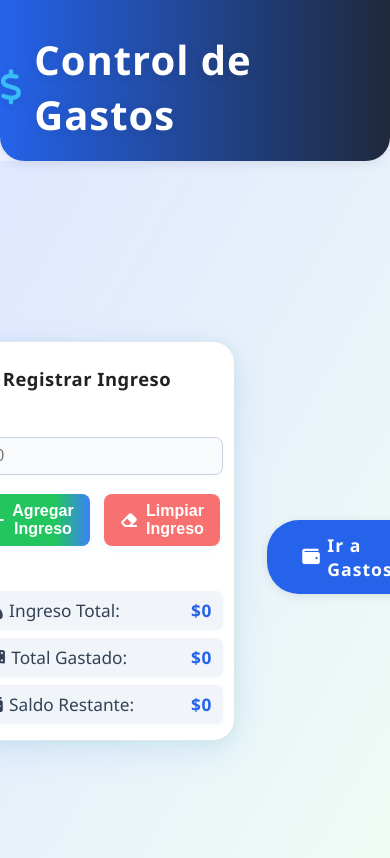
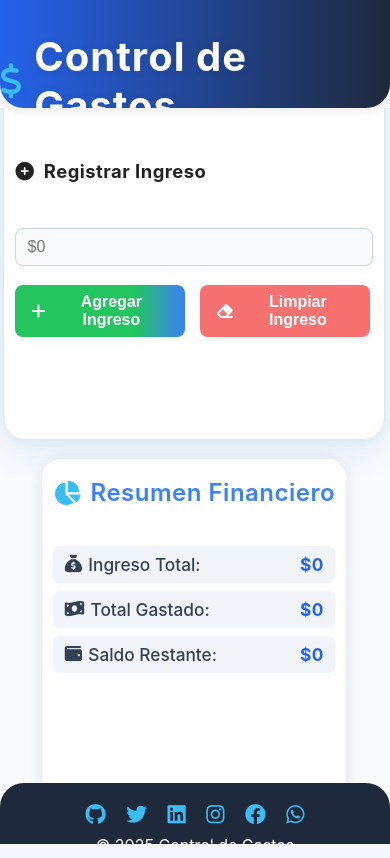
Before and after one commit to MiguelAngelZ1/Control-de-Gastos, a plain HTML site: page index.html in a window 390 px wide. Shown: the top 858 px of the page. Drawn offline with Linux system fonts and the light colour scheme; a script that the page names is missing.

Commit message:
Rediseño total index

```diff
--- a/css/main.css
+++ b/css/main.css
@@ -6,12 +6,9 @@
 }
 
 html, body {
-  width: 100%;
-  min-height: 100vh;
+  height: 100%;
   margin: 0;
   padding: 0;
-  /* Quitar overflow-x para evitar scroll horizontal */
-  overflow-x: hidden;
   box-sizing: border-box;
 }
 
@@ -23,14 +20,13 @@
 }
 
 body {
-  /* Elimina max-width y width fijos para aprovechar la pantalla */
-  font-family: 'Segoe UI', Arial, sans-serif;
-  background: #eef2ff;
-  color: #222;
   min-height: 100vh;
-  box-sizing: border-box;
-  /* Quitar width y max-width */
+  background: #f8fafc;
+  font-family: 'Inter', Arial, sans-serif;
+  color: #1e293b;
   overflow: hidden;
+  display: flex;
+  flex-direction: column;
 }
 
 a {
@@ -77,38 +73,96 @@
   color: #38bdf8;
 }
 
-.main-nav {
-  margin-top: 1.2rem;
+.main-flex {
+  flex: 1 1 auto;
   display: flex;
+  align-items: center;
   justify-content: center;
+  min-height: 0;
+  padding: 2.5rem 1rem 1.5rem 1rem;
 }
 
-.nav-main-container {
-  text-align: center;
-  margin: 2rem 0;
+.dashboard-container {
+  display: flex;
+  flex-wrap: wrap;
+  gap: 2.5rem;
+  justify-content: center;
+  align-items: flex-start;
+  width: 100%;
+  max-width: 1100px;
 }
 
-.nav-list {
-  list-style: none;
+.card-shadow {
+  background: #fff;
+  border-radius: 1.2rem;
+  box-shadow: 0 2px 16px 0 rgba(30,41,59,0.10);
+  padding: 2rem 2.2rem 1.5rem 2.2rem;
+  min-width: 320px;
+  max-width: 370px;
+  flex: 1 1 340px;
   display: flex;
-  gap: 1.5rem;
+  flex-direction: column;
+  gap: 1.2rem;
 }
 
-.nav-link {
-  color: #fff;
-  font-weight: 500;
-  font-size: 1.1rem;
+.ingresos-card {
+  align-items: stretch;
+}
+
+.resumen-card {
+  align-items: stretch;
+}
+
+.section-title {
+  font-size: 1.4rem;
+  font-weight: 600;
+  margin-bottom: 0.7rem;
+  color: #2563eb;
   display: flex;
   align-items: center;
-  gap: 0.4rem;
-  padding: 0.3rem 0.8rem;
-  border-radius: 6px;
-  transition: background 0.2s;
+  gap: 0.6rem;
 }
 
-.nav-link:hover {
-  background: #2563eb;
-  color: #fff;
+.resumen-title i {
+  color: #38bdf8;
+}
+
+.resumen-grid {
+  display: flex;
+  flex-direction: column;
+  gap: 1.1rem;
+}
+
+.resumen-item {
+  display: flex;
+  justify-content: space-between;
+  align-items: center;
+  font-size: 1.1rem;
+  background: #f1f5f9;
+  border-radius: 0.7rem;
+  padding: 0.7rem 1.2rem;
+}
+
+.resumen-label {
+  font-weight: 500;
+  color: #1e293b;
+  display: flex;
+  align-items: center;
+  gap: 0.5rem;
+}
+
+.resumen-value {
+  font-weight: 700;
+  color: #2563eb;
+  font-size: 1.15rem;
+}
+
+.gastos-nav-container {
+  display: flex;
+  align-items: flex-end;
+  justify-content: center;
+  flex: 1 1 100%;
+  margin-top: 2.5rem;
 }
 
 .btn-nav-main.btn-nav-outside {
@@ -121,7 +175,7 @@
   box-shadow: 0 2px 8px 0 rgba(30,41,59,0.10);
   transition: background 0.2s, color 0.2s, box-shadow 0.2s;
   border: none;
-  margin-left: 2rem;
+  margin-left: 0;
 }
 
 .btn-nav-main.btn-nav-outside:hover {
@@ -305,123 +359,56 @@
   transform: translateY(-2px) scale(1.03);
 }
 
-@media (max-width: 600px) {
-  .modal-content {
-    padding: 1.2rem 0.7rem 1rem 0.7rem;
-    max-width: 98vw;
+@media (max-width: 900px) {
+  .dashboard-container {
+    flex-direction: column;
+    align-items: center;
+    gap: 2rem;
+  }
+  .gastos-nav-container {
+    margin-top: 1.5rem;
   }
 }
 
-/* Tabla gastos fijos */
-.tabla-gastos {
-  width: 100%;
-  border-collapse: collapse;
-  margin-top: 1rem;
-}
-.tabla-gastos th, .tabla-gastos td {
-  padding: 0.7rem 1rem;
-  border-bottom: 1px solid #e5e7eb;
-  text-align: left;
-}
-.tabla-gastos th {
-  background: #f1f5f9;
-  color: #3b82f6;
-  font-weight: 600;
-}
-.tabla-gastos td {
-  font-size: 1.05rem;
-}
-.tabla-gastos tr:last-child td {
-  border-bottom: none;
-}
-.tabla-gastos .btn {
-  font-size: 0.95rem;
-  padding: 0.3rem 0.7rem;
-  margin-right: 0.3rem;
+@media (max-width: 600px) {
+  .main-flex {
+    padding: 1.2rem 0.2rem 0.7rem 0.2rem;
+  }
+  .dashboard-container {
+    gap: 1.2rem;
+    max-width: 100vw;
+  }
+  .card-shadow {
+    padding: 1.2rem 0.7rem 1rem 0.7rem;
+    min-width: unset;
+    max-width: 100vw;
+  }
+  .gastos-nav-container {
+    margin-top: 1rem;
+  }
 }
 
-/* Iconos de estado */
-.estado-icon {
-  font-size: 1.2rem;
-  vertical-align: middle;
-}
-.estado-pagado {
-  color: #22c55e;
-}
-.estado-pendiente {
-  color: #f87171;
-}
-
-/* Barras de estado semanales */
-.semana-bar-container {
-  margin: 1.2rem 0;
-}
-.semana-bar-label {
-  font-weight: 500;
-  margin-bottom: 0.3rem;
-  display: block;
-}
-.semana-bar-bg {
-  background: #e5e7eb;
-  border-radius: 8px;
-  height: 22px;
-  width: 100%;
-  overflow: hidden;
-  margin-bottom: 0.5rem;
-}
-.semana-bar-fill {
-  height: 100%;
-  border-radius: 8px;
-  transition: width 0.4s;
-  display: flex;
-  align-items: center;
-  justify-content: flex-end;
-  font-weight: 600;
-  color: #fff;
-  padding-right: 0.7rem;
-  font-size: 1rem;
-}
-.semana-bar-fill.green {
-  background: #22c55e;
-}
-.semana-bar-fill.yellow {
-  background: #fbbf24;
-}
-.semana-bar-fill.red {
-  background: #f87171;
-}
-
-/* Footer y redes sociales */
 .site-footer {
-  background: #3b82f6;
+  background: #1e293b;
   color: #fff;
   text-align: center;
-  padding: 1.2rem 0 0.5rem 0;
-  margin-top: 2rem;
-  border-top-left-radius: 14px;
-  border-top-right-radius: 14px;
-  box-shadow: 0 -2px 8px rgba(59, 130, 246, 0.08);
-  position: relative;
+  padding: 1.2rem 0 0.7rem 0;
+  border-top-left-radius: 1.5rem;
+  border-top-right-radius: 1.5rem;
+  margin-top: auto;
 }
 
 .footer-social {
-  margin: 0.5rem 0 0.7rem 0;
-  display: flex;
-  justify-content: center;
-  gap: 1.2rem;
+  margin-bottom: 0.5rem;
 }
 
 .footer-social a {
-  color: #fff;
-  font-size: 1.5rem;
+  color: #38bdf8;
+  margin: 0 0.5rem;
+  font-size: 1.3rem;
   transition: color 0.2s;
 }
 
-.footer-social a:hover,
-.footer-social a:focus {
-  color: #fbbf24;
-}
-
-.footer-social a:active {
+.footer-social a:hover {
   color: #fff;
 }
--- a/index.html
+++ b/index.html
@@ -26,10 +26,10 @@
     </div>
   </header>
   <!-- CONTENIDO PRINCIPAL -->
-  <main class="site-main">
+  <main class="site-main main-flex">
+    <section class="dashboard-container">
       <!-- Sección de Ingresos -->
-    <section id="ingresos" class="ingresos-section">
-      <div class="ingresos-card">
+      <div class="ingresos-card card-shadow">
         <h2 class="section-title ingresos-title"><i class="fa-solid fa-circle-plus"></i> Registrar Ingreso</h2>
         <form class="ingresos-form">
           <div class="input-group">
@@ -44,7 +44,10 @@
             </button>
           </div>
         </form>
-        <section id="resumen-financiero" class="resumen-section">
+      </div>
+      <!-- Sección de Resumen Financiero -->
+      <div class="resumen-card card-shadow">
+        <h2 class="section-title resumen-title"><i class="fa-solid fa-chart-pie"></i> Resumen Financiero</h2>
         <div class="resumen-grid">
           <div class="resumen-item">
             <span class="resumen-label"><i class="fa-solid fa-sack-dollar"></i> Ingreso Total:</span>
@@ -59,10 +62,9 @@
             <span id="saldoRestante" class="resumen-value">$0</span>
           </div>
         </div>
-        </section>
       </div>
-      <!-- Botón de navegación a Gastos, ahora fuera del card y alineado a la derecha -->
-      <div style="display:flex; justify-content:flex-end; align-items:center; margin-top:2rem;">
+      <!-- Botón de navegación a Gastos -->
+      <div class="gastos-nav-container">
         <a href="/Control-de-Gastos/plantillas/gastos.html" class="btn btn-nav-main btn-nav-outside">
           <i class="fa-solid fa-wallet"></i> Ir a Gastos
         </a>
```
Lines whose indentation alone changed are shown as unchanged.
